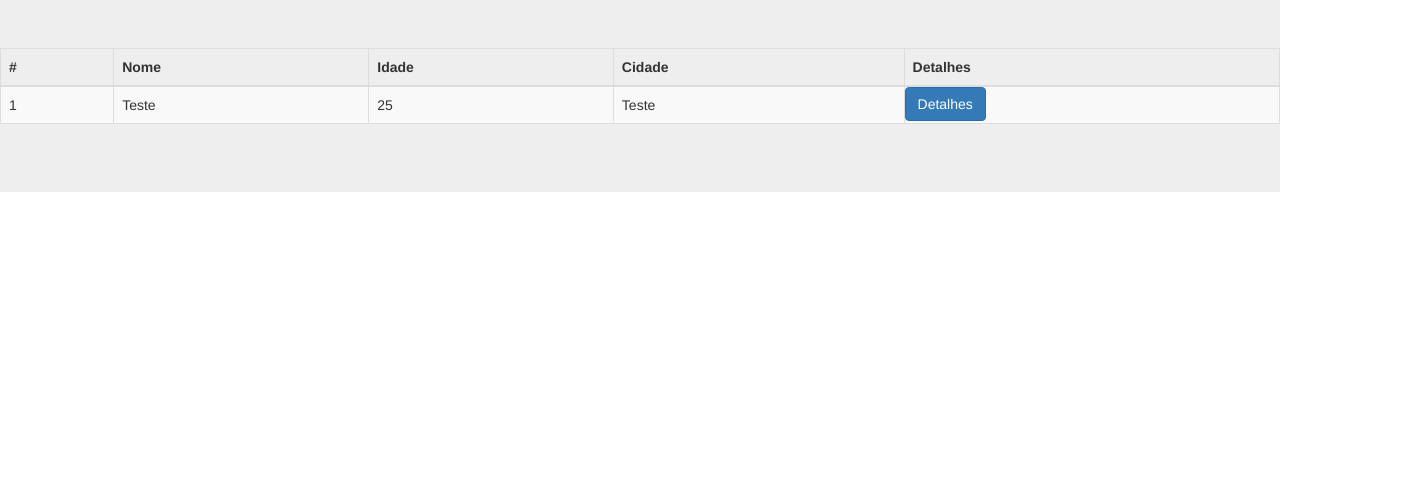
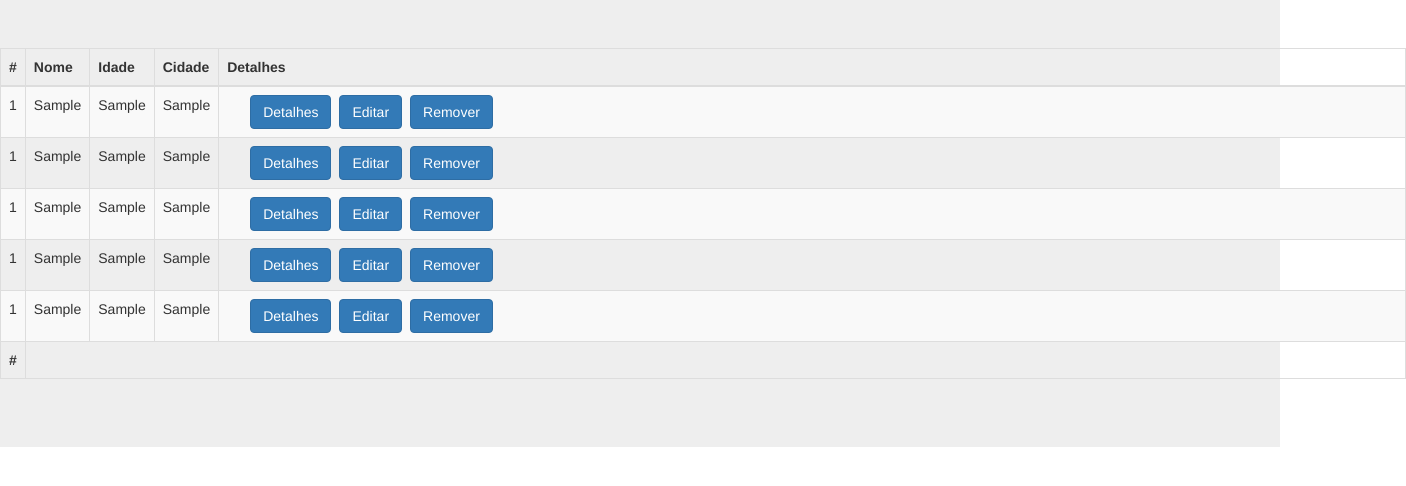
Before and after one commit to Queco1/App-test-client, a React (Create React App) app: page / in a window 1280 px wide. Both pictures are taken after typing "Sample", "Sample", "Sample", "Sample", "Sample", "Sample" into the empty fields and a click on the button "Salvar". Shown: the top 486 px of the page, 1406 px wide, since content can reach past the window. Built offline with nearby package versions, Linux system fonts and the light colour scheme.

Commit message:
creation of infoModal and infoTableRow

```diff
--- a/src/App/App.js
+++ b/src/App/App.js
@@ -1,14 +1,14 @@
 import React from 'react';
 import { BrowserRouter, Switch, Route } from 'react-router-dom';
 import RegisterForm from '../Components/RegisterForm';
-import ListInfoTable from '../Components/ListInfosTable';
+import InfoTable from '../Components/InfosTable';
 
 function App() {
     return (
         <BrowserRouter>
             <Switch>
                 <Route path='/' exact component={RegisterForm} />
-                <Route path='/List' exact component={ListInfoTable} />
+                <Route path='/List' exact component={InfoTable} />
             </Switch>
         </BrowserRouter>
     );
--- /dev/null
+++ b/src/Components/InfoModal/index.jsx
@@ -0,0 +1,19 @@
+import React from 'react';
+import { Modal, Button } from 'react-bootstrap';
+
+function InfoModal({ open }) {
+    console.log(open);
+    return (
+        <Modal show={open}>
+            <Modal.Header>
+                <Modal.Title>Teste</Modal.Title>
+            </Modal.Header>
+            <Modal.Body>Teste</Modal.Body>
+            <Modal.Footer>
+                <Button variant='secondary'>Close</Button>
+            </Modal.Footer>
+        </Modal>
+    );
+}
+
+export default InfoModal;
--- /dev/null
+++ b/src/Components/InfosTable/index.jsx
@@ -0,0 +1,42 @@
+import React from 'react';
+import { Jumbotron, Table } from 'react-bootstrap';
+import InfosTableRow from '../InfosTableRow';
+import { StyledTableFooter } from './styled';
+
+function InfoTable() {
+    const records = [
+        JSON.parse(localStorage.getItem('Register')),
+        JSON.parse(localStorage.getItem('Register')),
+        JSON.parse(localStorage.getItem('Register')),
+        JSON.parse(localStorage.getItem('Register')),
+        JSON.parse(localStorage.getItem('Register')),
+    ];
+    // const PaginetedRecord = useMemo(() => records?.slice(offset, limit));
+    return (
+        <Jumbotron>
+            <Table striped bordered hover responsive='sm'>
+                <thead>
+                    <tr>
+                        <th>#</th>
+                        <th>Nome</th>
+                        <th>Idade</th>
+                        <th>Cidade</th>
+                        <th>Detalhes</th>
+                    </tr>
+                </thead>
+                <tbody>
+                    {records?.map((record) => {
+                        return <InfosTableRow record={record} />;
+                    })}
+                </tbody>
+                <StyledTableFooter>
+                    <tr>
+                        <th>#</th>
+                    </tr>
+                </StyledTableFooter>
+            </Table>
+        </Jumbotron>
+    );
+}
+
+export default InfoTable;
--- /dev/null
+++ b/src/Components/InfosTable/styled.jsx
@@ -0,0 +1,14 @@
+import styled from 'styled-components';
+
+export const StyledTableFooter = styled.tfoot`
+    left: 0;
+    bottom: 0;
+    z-index: 2;
+    padding: 0;
+`;
+
+export const styledd = styled.tfoot`
+    right: 0;
+    bottom: 0;
+    z-index: 2;
+`;
--- a/src/Components/InfosTableRow/index.jsx
+++ b/src/Components/InfosTableRow/index.jsx
@@ -1,16 +1,36 @@
-import React, { useEffect } from 'react';
-import { Button } from 'react-bootstrap';
+import React, { useCallback, useState } from 'react';
+import { ButtonsContainer, StyledButtons } from './styled';
+import InfoModal from '../InfoModal';
 
-function InfosTableRow() {
-    useEffect(() => {}, []);
+function InfosTableRow({ record }) {
+    const { name, age, city } = record;
+    const [openInfoModal, setOpenInfoModal] = useState(false);
+
+    const toggleInfoModal = useCallback(() => {
+        setOpenInfoModal(!openInfoModal);
+    }, [openInfoModal]);
+
     return (
-        <tr>
-            <td>1</td>
-            <td>Teste</td>
-            <td>25</td>
-            <td>Teste</td>
-            <Button variant='primary'>Detalhes</Button>
-        </tr>
+        <>
+            <InfoModal open={openInfoModal} close={setOpenInfoModal} />
+            <tr>
+                <td>1</td>
+                <td>{name || ''}</td>
+                <td>{age || ''}</td>
+                <td>{city || ''}</td>
+
+                <td>
+                    <ButtonsContainer>
+                        <StyledButtons variant='primary' onClick={toggleInfoModal}>
+                            Detalhes
+                        </StyledButtons>
+
+                        <StyledButtons variant='primary'>Editar</StyledButtons>
+                        <StyledButtons variant='primary'>Remover</StyledButtons>
+                    </ButtonsContainer>
+                </td>
+            </tr>
+        </>
     );
 }
 
--- /dev/null
+++ b/src/Components/InfosTableRow/styled.jsx
@@ -0,0 +1,12 @@
+import styled from 'styled-components';
+import { Button, Container } from 'react-bootstrap';
+
+export const ButtonsContainer = styled(Container)`
+    margin: 0;
+    display: flex;
+    justify-content: flex-start;
+`;
+
+export const StyledButtons = styled(Button)`
+    margin-left: 8px;
+`;
--- a/src/Components/ListInfosTable/index.jsx
+++ /dev/null
@@ -1,30 +0,0 @@
-import React, { useEffect } from 'react';
-import { Jumbotron, Table } from 'react-bootstrap';
-import InfosTableRow from '../InfosTableRow';
-
-function ListInfoTable() {
-    useEffect(() => {
-        const records = localStorage.getItem('Register');
-        console.log(records);
-    }, []);
-    return (
-        <Jumbotron>
-            <Table striped bordered hover>
-                <thead>
-                    <tr>
-                        <th>#</th>
-                        <th>Nome</th>
-                        <th>Idade</th>
-                        <th>Cidade</th>
-                        <th>Detalhes</th>
-                    </tr>
-                </thead>
-                <tbody>
-                    <InfosTableRow />
-                </tbody>
-            </Table>
-        </Jumbotron>
-    );
-}
-
-export default ListInfoTable;
```
Also changed, not shown: package.json (line endings or trailing spaces), 1 other file (tests, documents, lock files or other folders).
